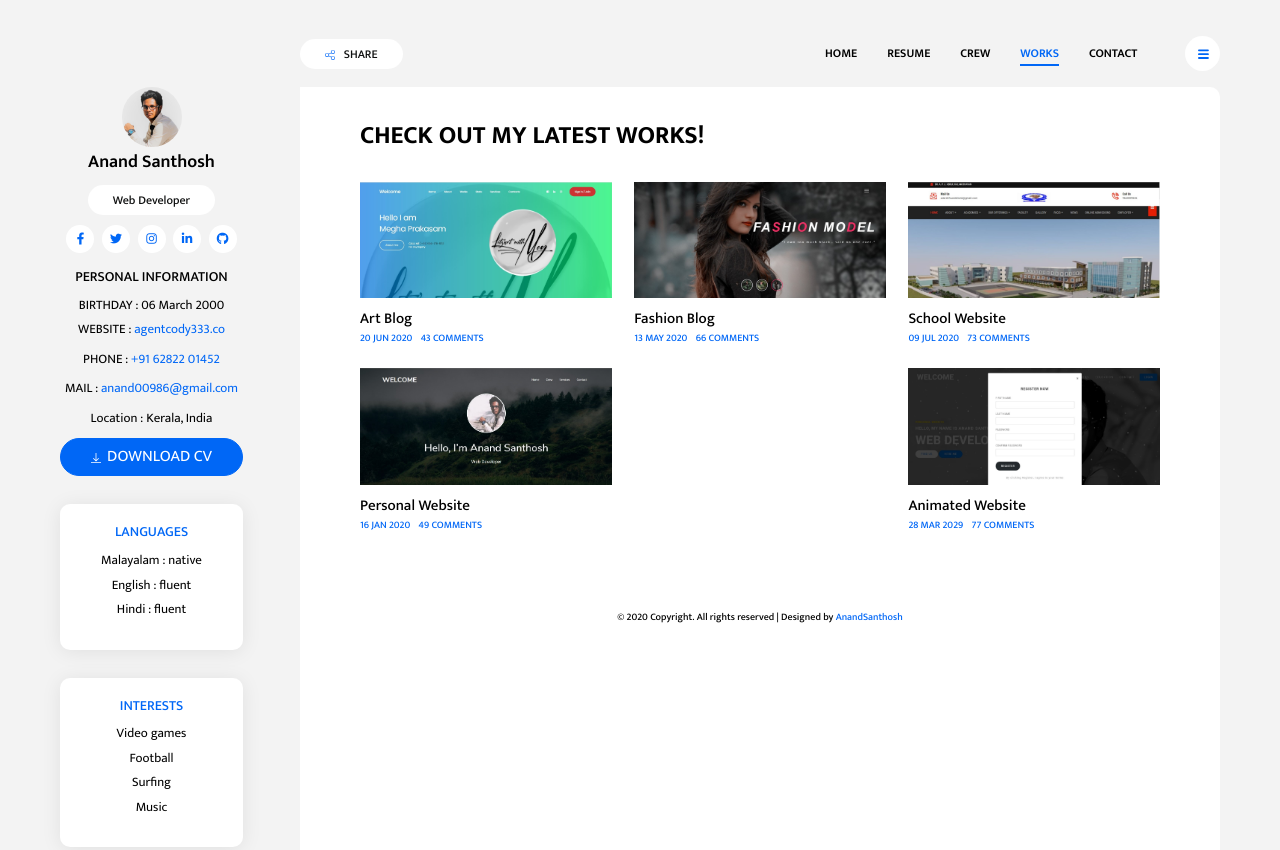
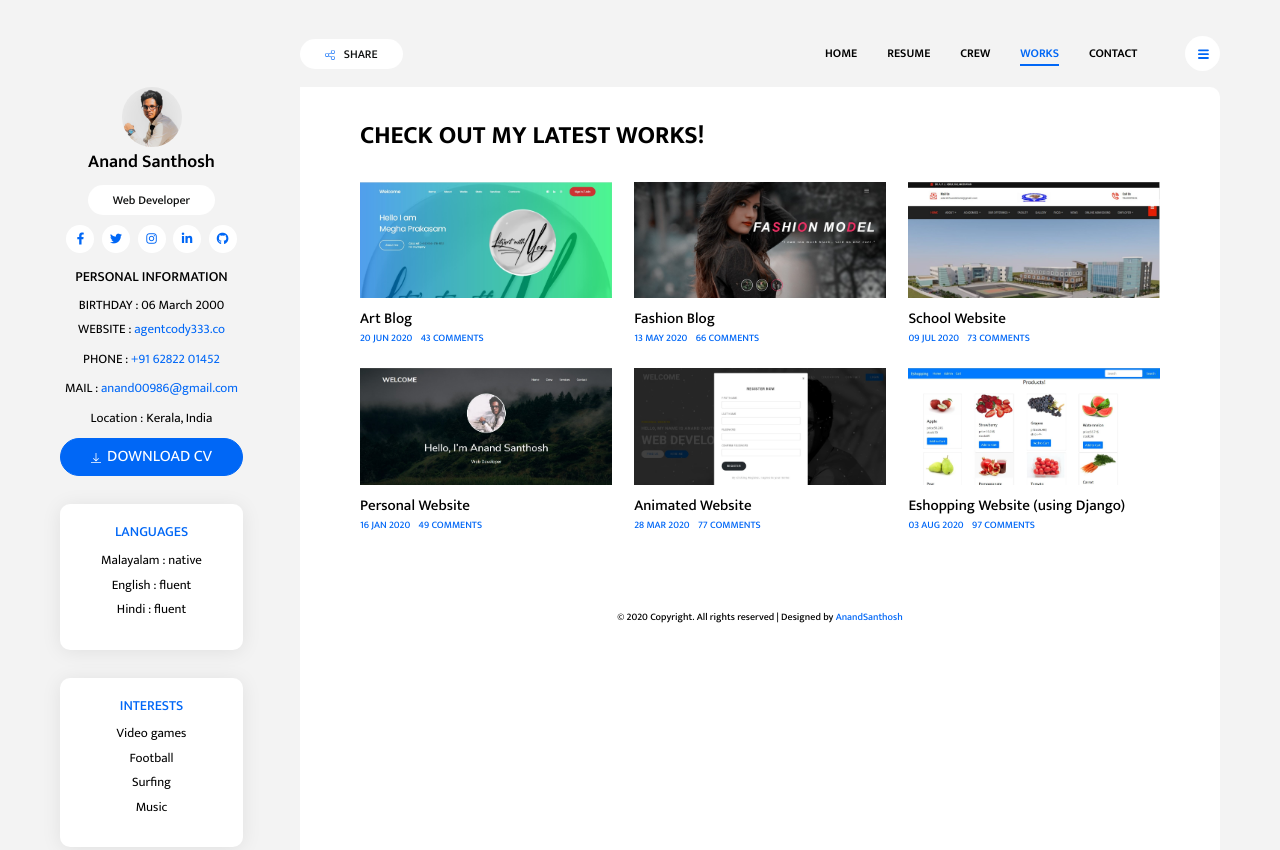
Before and after one commit to AgentCody333/cv-website, a website: page blog.html in a window 1280 px wide. Drawn offline with nearby package versions, Linux system fonts and the light colour scheme.

Commit message:
Update blog.html

```diff
--- a/blog.html
+++ b/blog.html
@@ -138,8 +138,19 @@
                             <h5 class="blog-post-title">Animated Website</h5>
                         </a>
                         <p class="blog-post-meta">
-                            <span class="post-published-date">28 MAR 2029</span>
+                            <span class="post-published-date">28 MAR 2020</span>
                             <a href="#!" class="post-comments">77 COMMENTS</a>
+                        </p>
+                    </article>
+
+                    <article class="blog-post">
+                        <a href="https://anandsanthosh.pythonanywhere.com/" class="blog-post-link">
+                            <img src="assets/images/work6.jpg" alt="news 6" class="blog-post-thumbnail">
+                            <h5 class="blog-post-title">Eshopping Website (using Django)</h5>
+                        </a>
+                        <p class="blog-post-meta">
+                            <span class="post-published-date">03 AUG 2020</span>
+                            <a href="#!" class="post-comments">97 COMMENTS</a>
                         </p>
                     </article>
                 </div>
```
